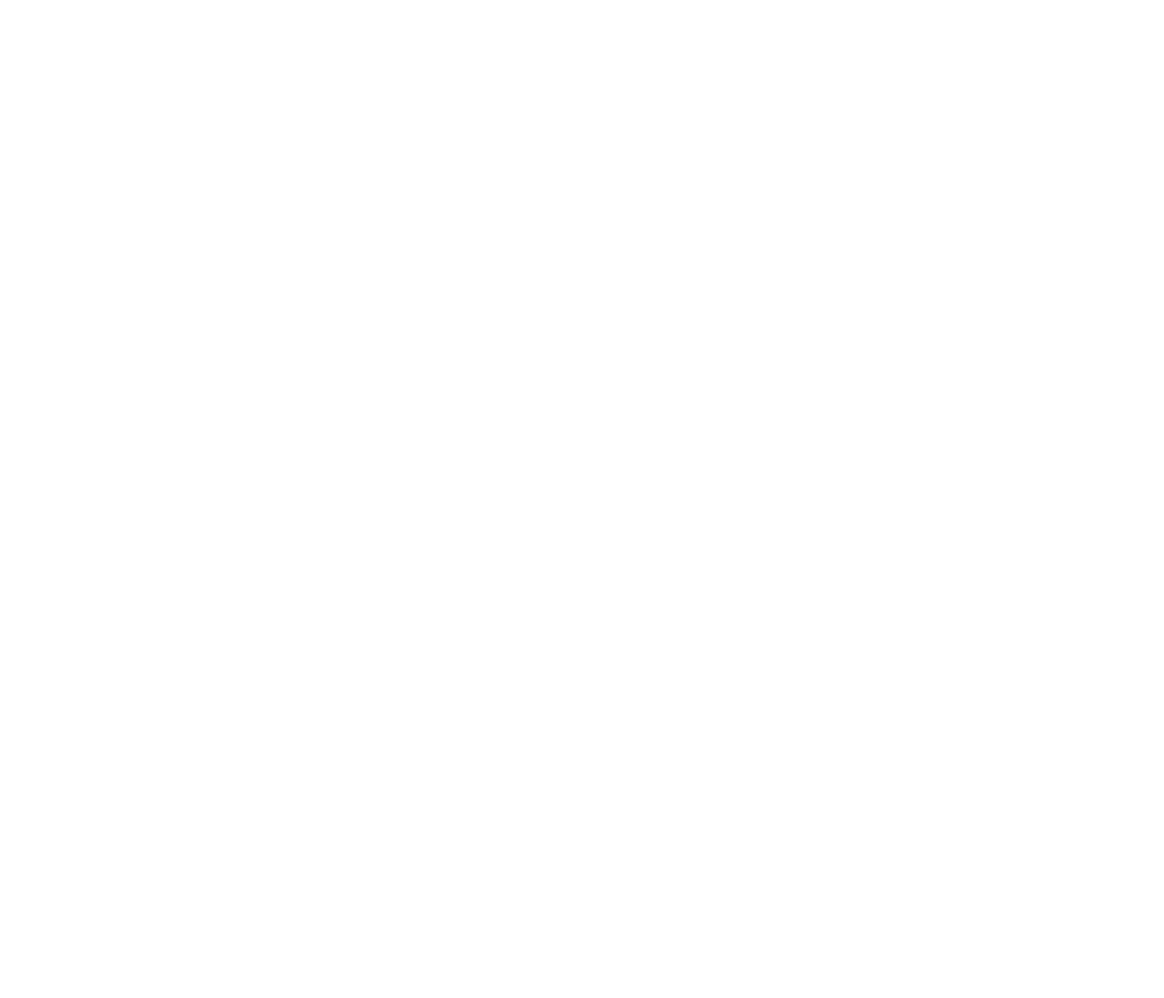
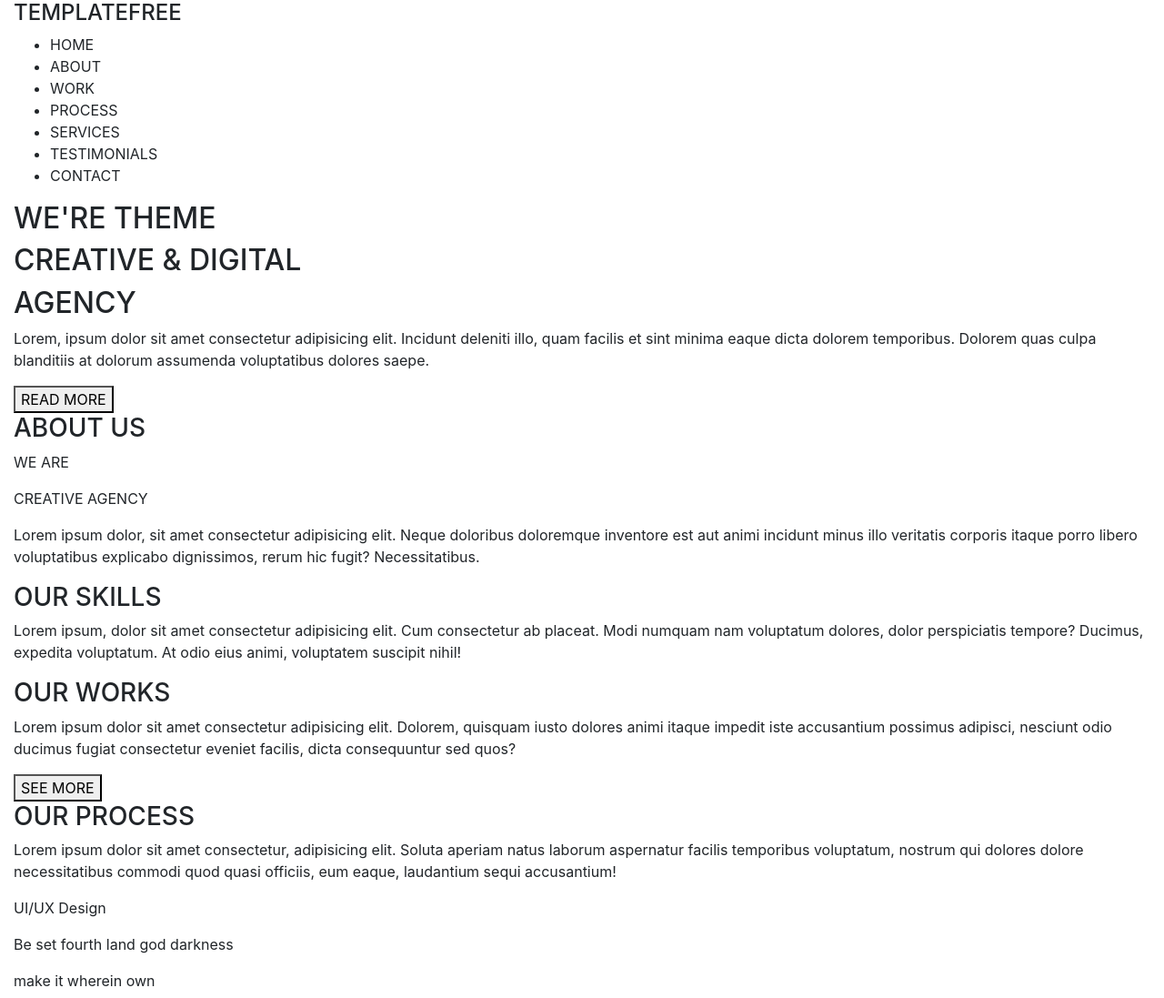
Before and after one commit to maitza/website_1, a plain HTML site: page src/index.html in a window 1280 px wide. Shown: the top 1097 px of the page at 91% size. Before the commit the page ends 800 px from the top, so only its background shows below. Drawn offline with nearby package versions, Linux system fonts and the light colour scheme.

Commit message:
added text to website

```diff
--- a/src/index.html
+++ b/src/index.html
@@ -6,16 +6,99 @@
     <head>
         <meta charset="utf-8">
         <meta http-equiv="X-UA-Compatible" content="IE=edge">
-        <title></title>
-        <meta name="description" content="">
+        <title>Creative Agency</title>
+        <meta name="description" content="Agency">
         <meta name="viewport" content="width=device-width, initial-scale=1">
-        <link rel="stylesheet" href="">
+        <link rel="stylesheet" href="https://stackpath.bootstrapcdn.com/bootstrap/4.2.1/css/bootstrap.min.css" integrity="sha384-GJzZqFGwb1QTTN6wy59ffF1BuGJpLSa9DkKMp0DgiMDm4iYMj70gZWKYbI706tWS" crossorigin="anonymous">
+        <link rel="stylesheet" href="../src/css/style.css">
     </head>
     <body>
         <!--[if lt IE 7]>
             <p class="browsehappy">You are using an <strong>outdated</strong> browser. Please <a href="#">upgrade your browser</a> to improve your experience.</p>
         <![endif]-->
+        <div class="container-fluid">
+            <!--container-->
+                <header>
+                        <div class="logo">
+                                <h4>TEMPLATEFREE</h4>
+                            </div>
+                    <nav>
+                        <ul>
+                            <li>HOME</li>
+                            <li>ABOUT</li>
+                            <li>WORK</li>
+                            <li>PROCESS</li>
+                            <li>SERVICES</li>
+                            <li>TESTIMONIALS</li>
+                            <li>CONTACT</li>
+                        </ul>
+                    </nav>
+                </header>
+                <section>
+                    <h2>WE'RE THEME</h2>
+                    <h2>CREATIVE & DIGITAL</h2>
+                    <h2>AGENCY</h2>
+                    <p>Lorem, ipsum dolor sit amet consectetur adipisicing elit. Incidunt deleniti illo, quam facilis et sint minima eaque dicta dolorem temporibus. Dolorem quas culpa blanditiis at dolorum assumenda voluptatibus dolores saepe.</p>
+                    <button>READ MORE</button>
+                </section>
+                <section>
+                    <h3>ABOUT US</h3>
+                    <p>WE ARE </p>
+                    <p>CREATIVE AGENCY</p>
+                    <p>Lorem ipsum dolor, sit amet consectetur adipisicing elit. Neque doloribus doloremque inventore est aut animi incidunt minus illo veritatis corporis itaque porro libero voluptatibus explicabo dignissimos, rerum hic fugit? Necessitatibus.</p>
+                </section>
+                <section>
+                    <h3>OUR SKILLS</h3>
+                    <p>Lorem ipsum, dolor sit amet consectetur adipisicing elit. Cum consectetur ab placeat. Modi numquam nam voluptatum dolores, dolor perspiciatis tempore? Ducimus, expedita voluptatum. At odio eius animi, voluptatem suscipit nihil!</p>
+                </section>
+                <section>
+                    <h3>OUR WORKS</h3>
+                    <p>Lorem ipsum dolor sit amet consectetur adipisicing elit. Dolorem, quisquam iusto dolores animi itaque impedit iste accusantium possimus adipisci, nesciunt odio ducimus fugiat consectetur eveniet facilis, dicta consequuntur sed quos?</p>
+                    <div>
 
+                    </div>
+                    <button>SEE MORE</button>
+                </section>
+                <section>
+                    <h3>OUR PROCESS</h3>
+                    <p>Lorem ipsum dolor sit amet consectetur, adipisicing elit. Soluta aperiam natus laborum aspernatur facilis temporibus voluptatum, nostrum qui dolores dolore necessitatibus commodi quod quasi officiis, eum eaque, laudantium sequi accusantium!</p>
+                </section>
+                <div class="design">
+                <p>UI/UX Design</p>
+                <p>Be set fourth land god darkness</p>
+                <p>make it wherein own</p>
+                </div>
+                <div class="design">
+                    <p>UI/UX Design</p>
+                    <p>Be set fourth land god darkness</p>
+                    <p>make it wherein own</p>
+                    </div>
+                    <div class="design">
+                        <p>UI/UX Design</p>
+                        <p>Be set fourth land god darkness</p>
+                        <p>make it wherein own</p>
+                        </div>
+                        <div class="design">
+                            <p>UI/UX Design</p>
+                            <p>Be set fourth land god darkness</p>
+                            <p>make it wherein own</p>
+                            </div>
+                            <div class="design">
+                                <p>UI/UX Design</p>
+                                <p>Be set fourth land god darkness</p>
+                                <p>make it wherein own</p>
+                                </div>
+                                <div class="design">
+                                    <p>UI/UX Design</p>
+                                    <p>Be set fourth land god darkness</p>
+                                    <p>make it wherein own</p>
+                                    </div>
+
+        </div>
+
+
+
+        <script src="https://stackpath.bootstrapcdn.com/bootstrap/4.2.1/js/bootstrap.min.js" integrity="sha384-B0UglyR+jN6CkvvICOB2joaf5I4l3gm9GU6Hc1og6Ls7i6U/mkkaduKaBhlAXv9k" crossorigin="anonymous"></script>
         <script src="" async defer></script>
     </body>
 </html>
```
Also changed, not shown: src/css/style.css (added).
